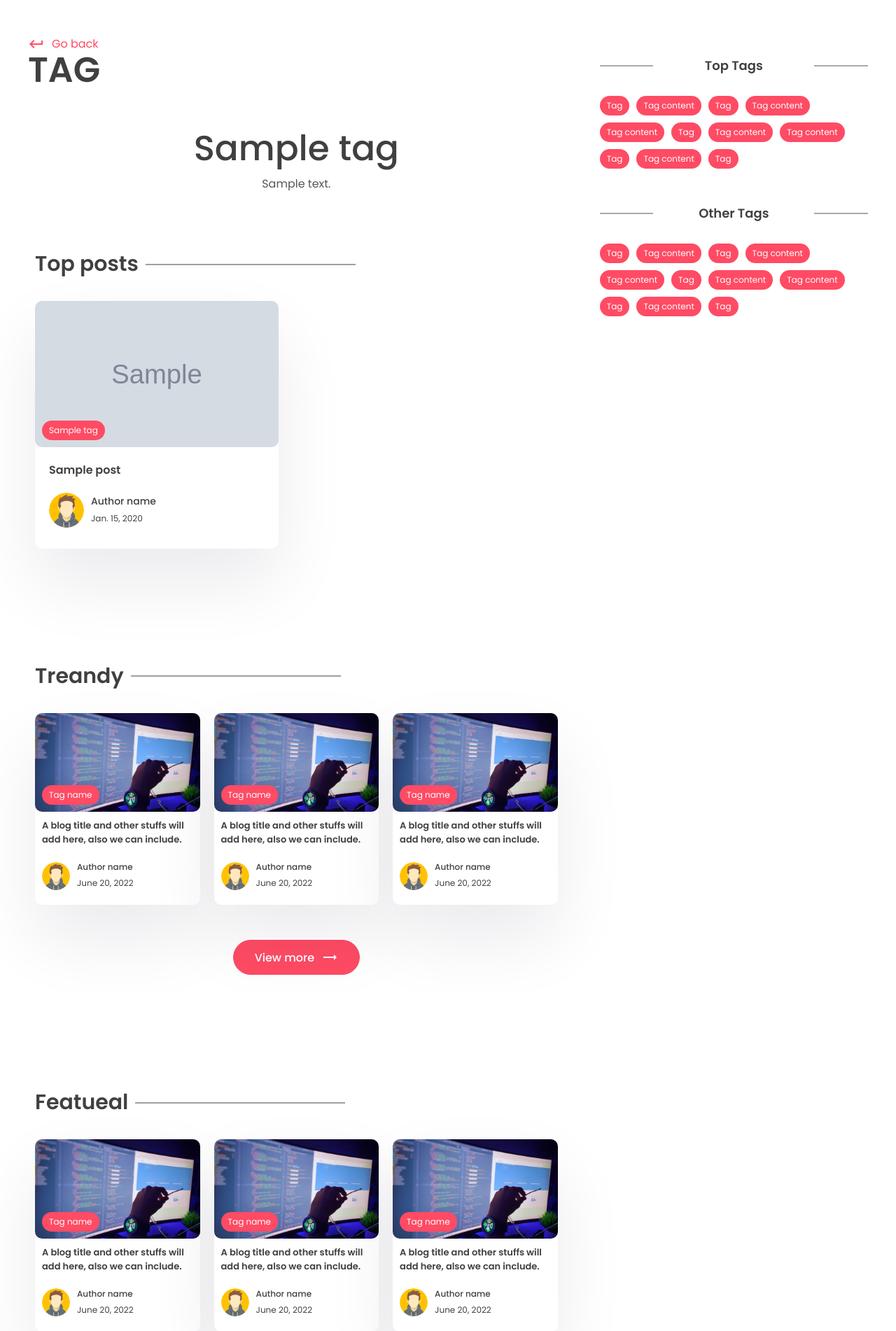
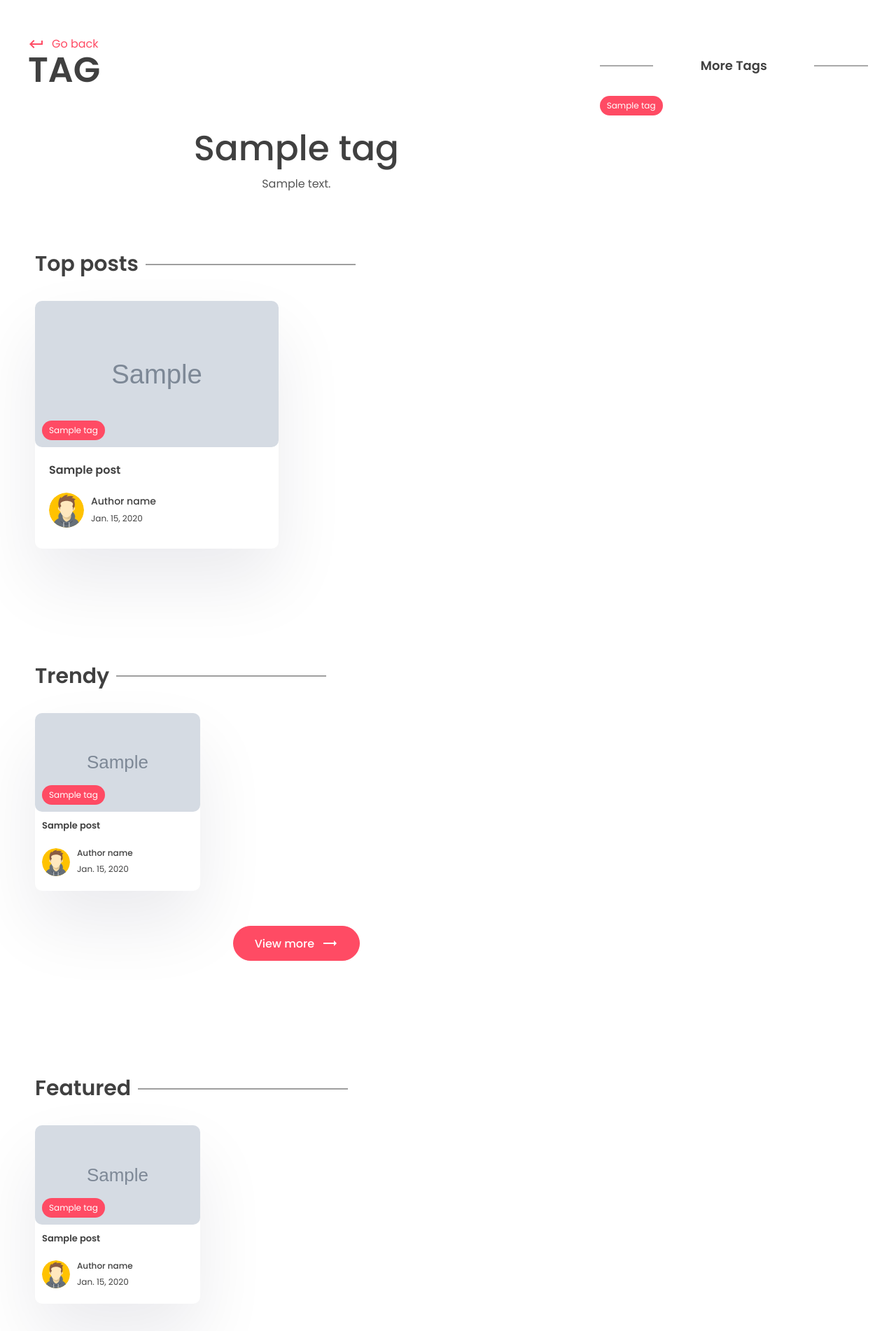
Before and after one commit to endang-ismaya/django4-blogapp, a Django app: a page that uses templates/app_blog/tag.html in a window 1280 px wide. Shown: the part 70-1972 px from the top of the page at 70% size. Run offline with Django 4.2, Linux system fonts and the light colour scheme; tables that the repository leaves empty hold one stand-in row (values such as "Sample post"); grey boxes marked "Sample" are stand-in pictures; some libraries are stand-ins or nearby versions.

Commit message:
Tag Page - part 3: add tags

```diff
--- a/app_blog/views.py
+++ b/app_blog/views.py
@@ -88,9 +88,22 @@ def index(request):
 def tag_page(request, slug):
     try:
         tag = Tag.objects.get(slug=slug)
+        tags = Tag.objects.all()
         top_posts = Post.objects.filter(tags__in=[tag.id]).order_by("-view_count")[:2]
+        recent_posts = Post.objects.filter(tags__in=[tag.id]).order_by("-last_updated")[
+            :3
+        ]
+        featured_posts = Post.objects.filter(tags__in=[tag.id]).filter(
+            is_featured=True
+        )[:3]
 
-        ctx = {"tag": tag, "top_posts": top_posts}
+        ctx = {
+            "tag": tag,
+            "tags": tags,
+            "top_posts": top_posts,
+            "recent_posts": recent_posts,
+            "featured_posts": featured_posts,
+        }
         return render(request, "app_blog/tag.html", ctx)
     except:
         return HttpResponse(f"Tag '{slug}' not found")
--- a/templates/app_blog/tag.html
+++ b/templates/app_blog/tag.html
@@ -33,7 +33,7 @@
             <div class="grid-2 blog">
               {% for post in top_posts %}
               <!-- card -->
-              <a href="#">
+              <a href="{% url 'app_blog:post_page' post.slug %}">
                 <div class="card">
                   <div class="post-img">
                     <img src="{{post.image.url}}" alt="" />
@@ -60,73 +60,31 @@
         </section>
         <section class="sp">
           <div class="container">
-            <h1 class="sec-title">Treandy</h1>
+            <h1 class="sec-title">Trendy</h1>
             <div class="grid-3 blog-grid">
+              {% for post in recent_posts %}
               <!-- card -->
-              <a href="#">
+              <a href="{% url 'app_blog:post_page' post.slug %}">
                 <div class="card">
                   <div class="post-img">
-                    <img src="../images/post.png" alt="" />
-                    <div class="tag">Tag name</div>
+                    <img src="{{post.image.url}}" alt="" />
+                    <div class="tag">{{post.tags.all.0.name}}</div>
                   </div>
                   <div class="card-content">
-                    <h3>A blog title and other stuffs will add here, also we can include.</h3>
+                    <h3>{{post.title}}</h3>
                     <div class="author">
                       <div class="profile-pic">
-                        <img src="../images/author.svg" alt="" />
+                        <img src="{% static 'app_blog/images/author.svg' %}" alt="" />
                       </div>
                       <div class="details">
                         <p>Author name</p>
-                        <small>June 20, 2022</small>
+                        <small>{{post.last_updated | date}}</small>
                       </div>
                     </div>
                   </div>
                 </div>
               </a>
-              <!-- card end-->
-              <!-- card -->
-              <a href="#">
-                <div class="card">
-                  <div class="post-img">
-                    <img src="../images/post.png" alt="" />
-                    <div class="tag">Tag name</div>
-                  </div>
-                  <div class="card-content">
-                    <h3>A blog title and other stuffs will add here, also we can include.</h3>
-                    <div class="author">
-                      <div class="profile-pic">
-                        <img src="../images/author.svg" alt="" />
-                      </div>
-                      <div class="details">
-                        <p>Author name</p>
-                        <small>June 20, 2022</small>
-                      </div>
-                    </div>
-                  </div>
-                </div>
-              </a>
-              <!-- card end-->
-              <!-- card -->
-              <a href="#">
-                <div class="card">
-                  <div class="post-img">
-                    <img src="../images/post.png" alt="" />
-                    <div class="tag">Tag name</div>
-                  </div>
-                  <div class="card-content">
-                    <h3>A blog title and other stuffs will add here, also we can include.</h3>
-                    <div class="author">
-                      <div class="profile-pic">
-                        <img src="../images/author.svg" alt="" />
-                      </div>
-                      <div class="details">
-                        <p>Author name</p>
-                        <small>June 20, 2022</small>
-                      </div>
-                    </div>
-                  </div>
-                </div>
-              </a>
+              {% endfor %}
               <!-- card end-->
             </div>
             <center>
@@ -139,74 +97,32 @@
         </section>
         <section class="sp">
           <div class="container">
-            <h1 class="sec-title">Featueal</h1>
+            <h1 class="sec-title">Featured</h1>
             <div class="grid-3 blog-grid">
+              {% for post in featured_posts %}
               <!-- card -->
               <a href="#">
                 <div class="card">
                   <div class="post-img">
-                    <img src="../images/post.png" alt="" />
-                    <div class="tag">Tag name</div>
+                    <img src="{{post.image.url}}" alt="" />
+                    <div class="tag">{{post.tags.all.0.name}}</div>
                   </div>
                   <div class="card-content">
-                    <h3>A blog title and other stuffs will add here, also we can include.</h3>
+                    <h3>{{post.title}}</h3>
                     <div class="author">
                       <div class="profile-pic">
-                        <img src="../images/author.svg" alt="" />
+                        <img src="{% static 'app_blog/images/author.svg' %}" alt="" />
                       </div>
                       <div class="details">
                         <p>Author name</p>
-                        <small>June 20, 2022</small>
+                        <small>{{post.last_updated | date}}</small>
                       </div>
                     </div>
                   </div>
                 </div>
               </a>
               <!-- card end-->
-              <!-- card -->
-              <a href="#">
-                <div class="card">
-                  <div class="post-img">
-                    <img src="../images/post.png" alt="" />
-                    <div class="tag">Tag name</div>
-                  </div>
-                  <div class="card-content">
-                    <h3>A blog title and other stuffs will add here, also we can include.</h3>
-                    <div class="author">
-                      <div class="profile-pic">
-                        <img src="../images/author.svg" alt="" />
-                      </div>
-                      <div class="details">
-                        <p>Author name</p>
-                        <small>June 20, 2022</small>
-                      </div>
-                    </div>
-                  </div>
-                </div>
-              </a>
-              <!-- card end-->
-              <!-- card -->
-              <a href="#">
-                <div class="card">
-                  <div class="post-img">
-                    <img src="../images/post.png" alt="" />
-                    <div class="tag">Tag name</div>
-                  </div>
-                  <div class="card-content">
-                    <h3>A blog title and other stuffs will add here, also we can include.</h3>
-                    <div class="author">
-                      <div class="profile-pic">
-                        <img src="../images/author.svg" alt="" />
-                      </div>
-                      <div class="details">
-                        <p>Author name</p>
-                        <small>June 20, 2022</small>
-                      </div>
-                    </div>
-                  </div>
-                </div>
-              </a>
-              <!-- card end-->
+              {% endfor %}
             </div>
             <center>
               <button class="btn btn-primary rounded view">
@@ -222,88 +138,16 @@
       <!-- right layout -->
       <div class="right">
         <div class="block">
-          <h2 class="title2">Top Tags</h2>
+          <h2 class="title2">More Tags</h2>
           <div class="blog-tags">
-            <div class="tag">Tag</div>
-            <div class="tag">Tag content</div>
-            <div class="tag">Tag</div>
-            <div class="tag">Tag content</div>
-            <div class="tag">Tag content</div>
-            <div class="tag">Tag</div>
-            <div class="tag">Tag content</div>
-            <div class="tag">Tag content</div>
-            <div class="tag">Tag</div>
-            <div class="tag">Tag content</div>
-            <div class="tag">Tag</div>
-          </div>
-        </div>
-        <div class="block">
-          <h2 class="title2">Other Tags</h2>
-          <div class="blog-tags">
-            <div class="tag">Tag</div>
-            <div class="tag">Tag content</div>
-            <div class="tag">Tag</div>
-            <div class="tag">Tag content</div>
-            <div class="tag">Tag content</div>
-            <div class="tag">Tag</div>
-            <div class="tag">Tag content</div>
-            <div class="tag">Tag content</div>
-            <div class="tag">Tag</div>
-            <div class="tag">Tag content</div>
-            <div class="tag">Tag</div>
+            {% for tag in tags %}
+            <a class="tag" href="{% url 'app_blog:tag_page' tag.slug %}">{{tag}}</a>
+            {% endfor %}
           </div>
         </div>
       </div>
       <!-- right layout end -->
     </div>
   </div>
-  <div class="container">
-    <div class="grid-4">
-      <div class="logo f-logo">
-        <i class="fa-brands fa-blogger"></i>
-      </div>
-      <div class="link">
-        <h2>Quick link</h2>
-        <div class="q-link">
-          <a href="#">Home</a>
-          <a href="#">Blog</a>
-          <a href="#">Unsubscribe</a>
-        </div>
-      </div>
-      <div class="link">
-        <h2>Top cetagory</h2>
-        <div class="q-link">
-          <a href="#">Home</a>
-          <a href="#">Blog</a>
-          <a href="#">Unsubscribe</a>
-        </div>
-      </div>
-      <div class="news-signup">
-        <h2>Subscribe</h2>
-        <div class="newsletter">
-          <form method="POST">
-            <input type="email" name="email" maxlength="100" placeholder="Enter your email" required="" id="id_email" />
-            <button class="btn btn-primary">Subscribe</button>
-          </form>
-        </div>
-      </div>
-    </div>
-    <div class="share">
-      <div class="social">
-        <a href="#">
-          <i class="fa-brands fa-facebook-f"></i>
-        </a>
-        <a href="#">
-          <i class="fa-brands fa-instagram"></i>
-        </a>
-        <a href="#">
-          <i class="fa-brands fa-linkedin-in"></i>
-        </a>
-        <a href="#">
-          <i class="fa-brands fa-twitter"></i>
-        </a>
-      </div>
-    </div>
-  </div>
   {% endblock content %}
 </main>
```
